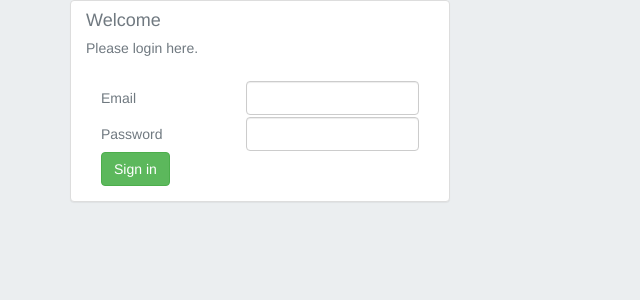
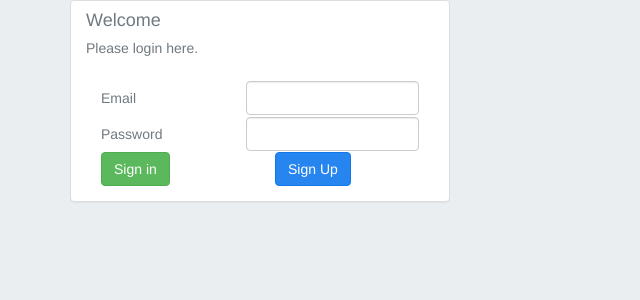
Before and after one commit to nightism/TaskSourcing, a PHP site: page /login.php in a window 1280 px wide. Shown: the top 300 px of the page, without its empty margins (0-640 px from the left). Run offline with PHP 8.4, Linux system fonts and the light colour scheme; a stand-in replaces the project's code that opens the database connection.

Commit message:
login-register redirect

```diff
--- a/login.php
+++ b/login.php
@@ -59,6 +59,9 @@ session_start();
                                 <div class="col-lg-6 col-md-6 col-xs-12">
                                     <button type="submit" name="login" class="btn btn-large btn-success login-button">Sign in</button>
                                 </div>
+                                <div class="col-lg-6 col-md-6 col-xs-12">
+                                    <button type="button" class="btn btn-large btn-primary login-button" onclick="window.location='register.php'">Sign Up</button>
+                                </div>
                             </div>
                         </form>
 
--- a/register.php
+++ b/register.php
@@ -100,6 +100,9 @@ session_start();
                             <div class="col-lg-6 col-md-6 col-xs-12">
                                 <button type="submit" name="signup" class="btn btn-large btn-success login-button">Sign up</button>
                             </div>
+                            <div class="col-lg-6 col-md-6 col-xs-12">
+                                <button type="button" class="btn btn-large btn-primary login-button" onclick="window.location='login.php'">Login</button>
+                            </div>
                         </div>
                     </form>
 
```
